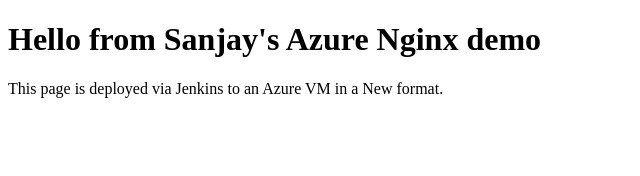
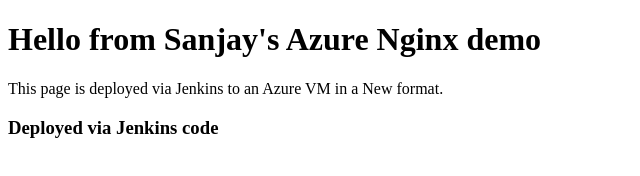
Before and after one commit to Sanjay-logic/azure-nginx-demo, a plain HTML site: page index.html in a window 1280 px wide. Shown: the whole page, without its empty margins (0-640 px from the left). Drawn offline with Linux system fonts and the light colour scheme.

Commit message:
Update homepage text again

```diff
--- a/index.html
+++ b/index.html
@@ -8,3 +8,5 @@
     <p>This page is deployed via Jenkins to an Azure VM in a New format.</p>
   </body>
 </html>
+
+<h3>Deployed via Jenkins code</h3>
```
